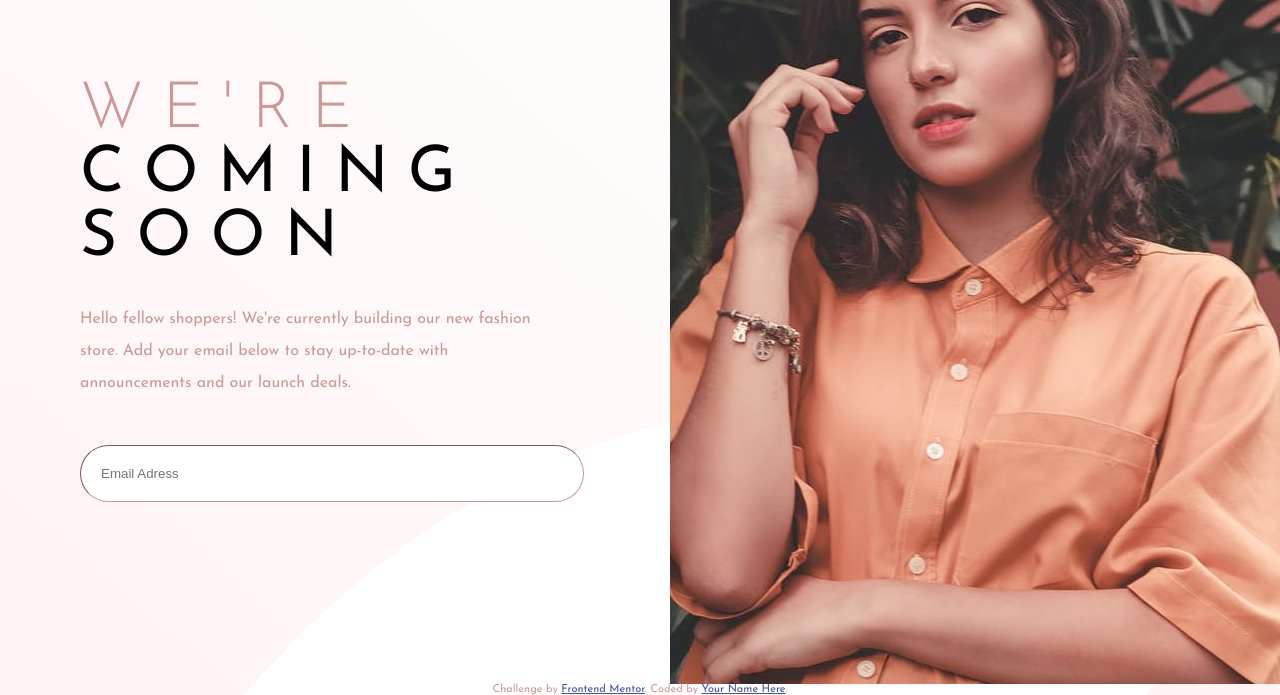
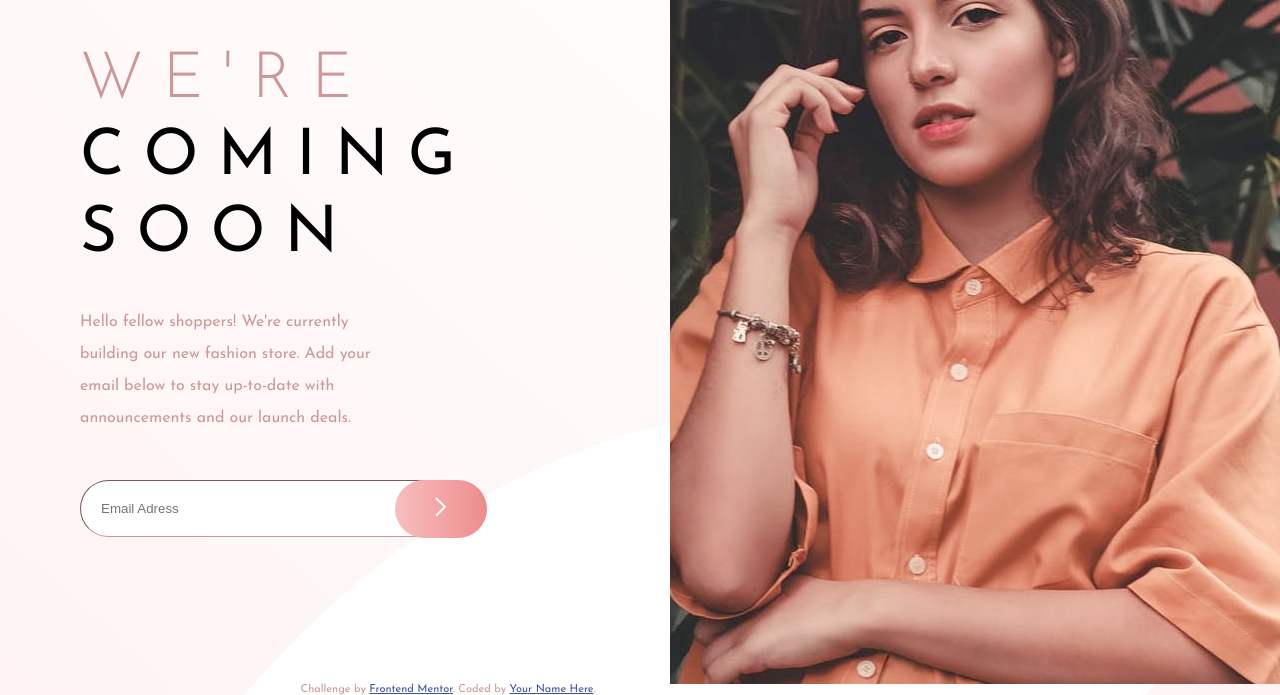
Before and after one commit to mvogee/fem-base-apparel-coming-soon, a plain HTML site: page index.html in a window 1280 px wide. Shown: the part 116-811 px from the top of the page. Drawn offline with Linux system fonts and the light colour scheme.

Commit message:
submit button

```diff
--- a/index.html
+++ b/index.html
@@ -25,7 +25,8 @@
       Add your email below to stay up-to-date with announcements and our launch deals.
     </p>
     <form action="" method="post" name="signup_email">
-      <input type="email" placeholder="Email Adress">
+      <input class="email" type="email" placeholder="Email Adress">
+      <button class="submit_btn" type="submit"><img src="./images/icon-arrow.svg" alt="arrow"></button>
     </form>
   </div>
   <div class="hero-image-container"></div>
--- a/styles.css
+++ b/styles.css
@@ -11,8 +11,7 @@
     }
 
     h1 {
-
-        line-height: 1;
+        line-height: 1.2;
         font-weight: 400;
         font-size: 64px;
         letter-spacing: 0.3em;
@@ -27,6 +26,7 @@
         font-size: 16px;
         font-weight: 400;
         color: hsl(0, 36%, 70%);
+        max-width: 70%;
     }
 
     .container {
@@ -34,15 +34,22 @@
         flex-direction: row;
         align-items: center;
     }
+
     .logo {
         position: absolute;
         top:10%;
+    }
 
-
-    }
     .content {
         line-height: 2;
         padding: 4rem 4rem 4% 5rem;
+    }
+
+    .submit_btn {
+        background-image: linear-gradient(90deg, hsl(0, 80%, 86%),hsl(0, 74%, 74%));
+        border-radius: 5em;
+        border: none;
+        padding: 1.3em 3em;
     }
 
     .hero-image {
@@ -50,13 +57,20 @@
         margin-left: 4em;
     }
 
+    form {
+        margin-top: 10%;
+        display: flex;
+        align-items: center;
+    }
+
     input {
-        width: 100%;
-        border-radius: 5em;
+        display: inline-block;
+        width: 70%;
+        border-radius: 5em 0 0 5em;
         border-color:hsl(0, 36%, 70%);
         border-width: 0.5px;
         padding: 1.5em;
-        margin-top: 10%;
+        margin-right: -50px;
     }
 
     .attribution {
```
